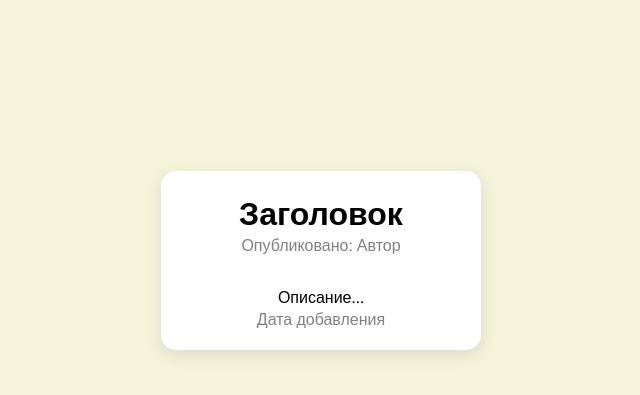
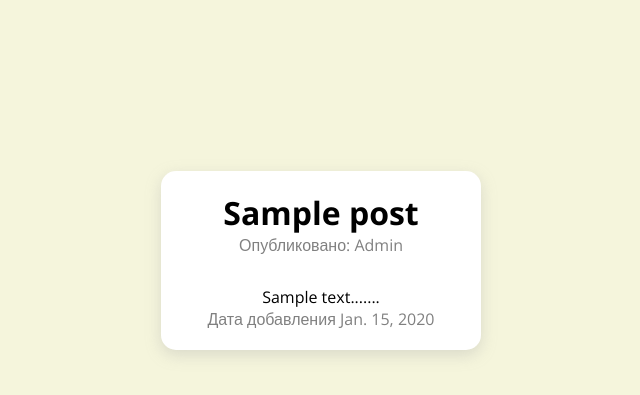
Before and after one commit to Alexander-Dantser/blog, a Django app: page /app/ in a window 1280 px wide. Shown: the part 180-575 px from the top of the page, without its empty margins (319-959 px from the left). Run offline with Django 5.2, Linux system fonts and the light colour scheme; tables that the repository leaves empty hold one stand-in row (values such as "Sample post"); some web fonts are replaced.

Commit message:
creating functionality for displaying multiple posts

```diff
--- a/app/models.py
+++ b/app/models.py
@@ -8,3 +8,6 @@ class Post(models.Model):
 
     def __str__(self):
         return self.title
+
+    def snippet(self):
+        return self.body[:50] + '...'
--- a/app/templates/home.html
+++ b/app/templates/home.html
@@ -1,7 +1,6 @@
 {% load static %}
 
 <html lang="en">
-
   <head>
     <meta charset="UTF-8" />
     <meta name="viewport" content="width=device-width, initial-scale=1.0" />
@@ -13,34 +12,30 @@
     <header>
       <nav class="navbar">
         <div class="navbar-start">
-                <a class="navbar-logo" href="">
-                    <img src="https://msk.top-academy.ru/dist/images/logo/step_logo_rus.svg" alt="" />
-                </a>
+          <a class="navbar-logo" href=""><img src="https://msk.top-academy.ru/dist/images/logo/step_logo_rus.svg" alt="" /></a>
         </div>
         <div class="navbar-menu">
           <div class="navbar-item">
-                    <a class="button" href="">
-                        Создать пост
-                    </a>
+            <a class="button" href="">Создать пост</a>
           </div>
         </div>
       </nav>
     </header>
     <main>
       <div class="container">
+        {% for post in posts %}
           <a class="post" href="">
             <div>
-                    <div class="title">Заголовок</div>
-                    <div class="author">Опубликовано: Автор</div>
+              <div class="title">{{ post.title }}</div>
+              <div class="author">Опубликовано: Admin</div>
             </div>
             <div>
-                    <div class="text">Описание...</div>
-                    <div class="date">Дата добавления</div>
+              <div class="text">{{ post.snippet }}...</div>
+              <div class="date">Дата добавления {{ post.created_at }}</div>
             </div>
           </a>
+        {% endfor %}
       </div>
-
     </main>
   </body>
-
 </html>
--- a/app/views.py
+++ b/app/views.py
@@ -1,5 +1,7 @@
 from django.shortcuts import render
+from .models import Post
 
 
 def home(request):
-    return render(request, 'home.html', {})
+    posts = Post.objects.all()
+    return render(request, 'home.html', {'posts': posts})
```
Lines whose indentation alone changed are shown as unchanged.
